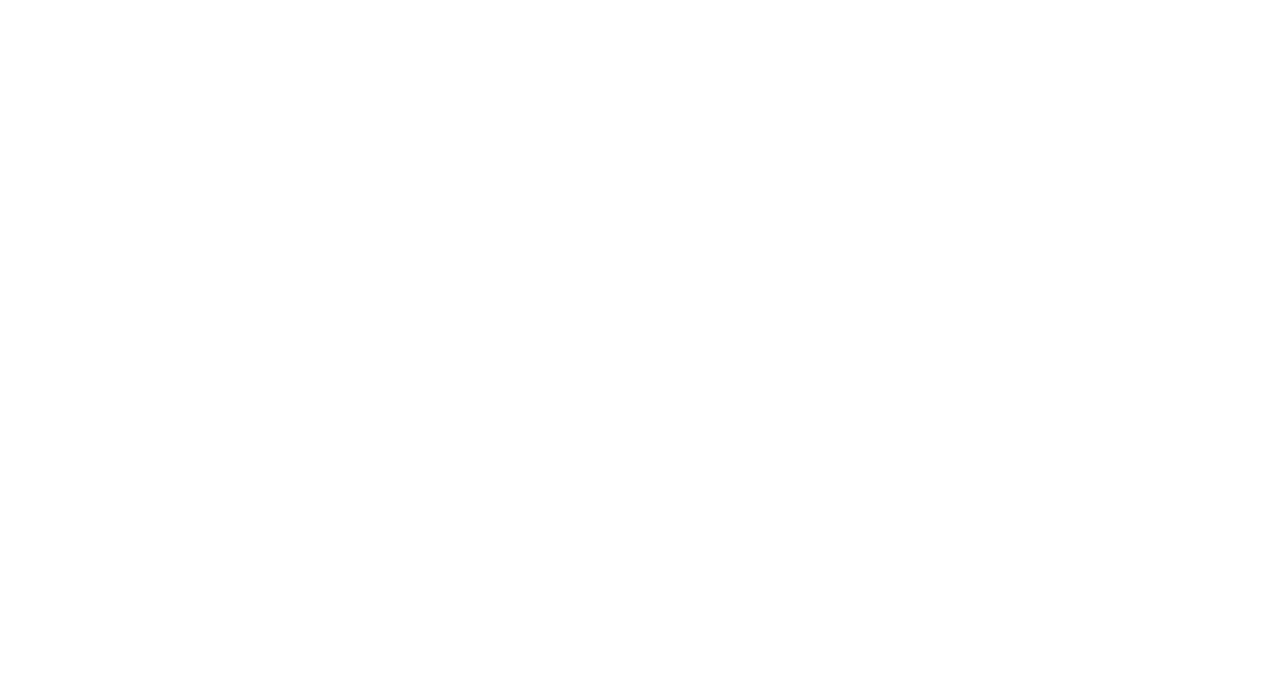
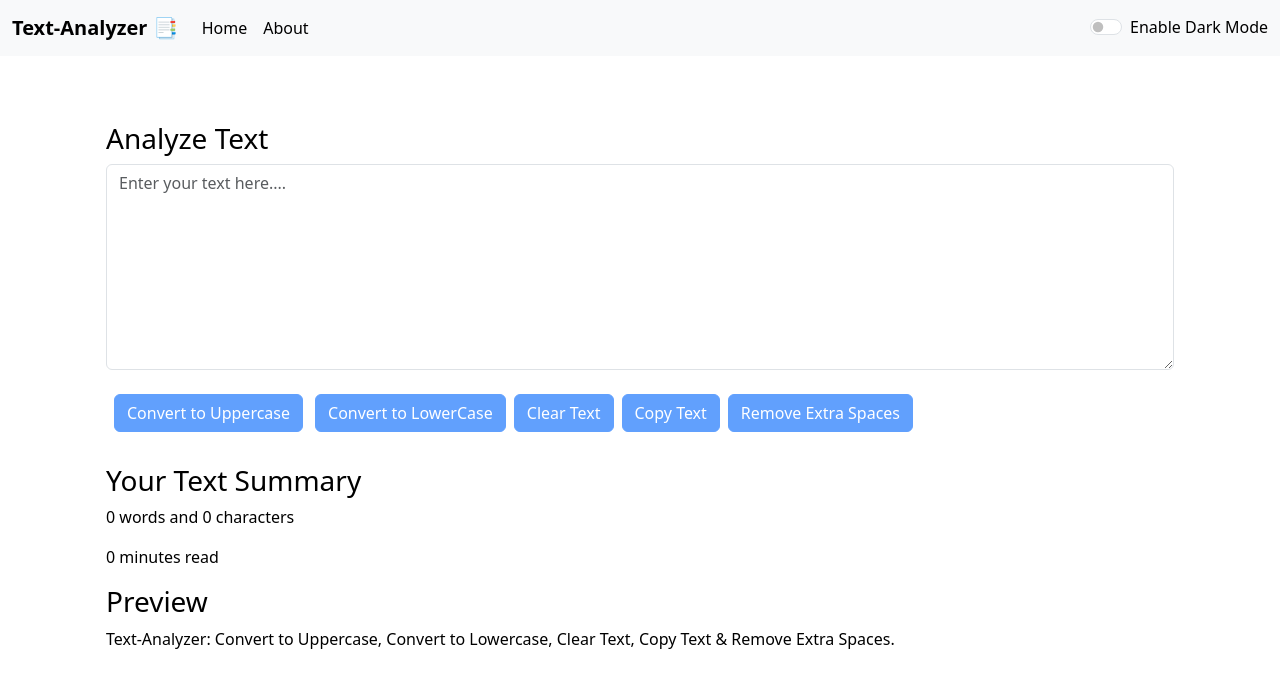
Before and after one commit to satyajeet-rajupali/Text-Ananlyzer, a React (Create React App) app: page / in a window 1280 px wide. Shown: the top 688 px of the page. Built offline with nearby package versions, Linux system fonts and the light colour scheme.

Commit message:
Removing homepath

```diff
--- a/src/App.js
+++ b/src/App.js
@@ -48,13 +48,13 @@
 
   return (
     <>
-      <Router basename='/Text-Ananlyzer'>
+      <Router>
         <NavBar title="Text-Analyzer" about="About" mode={mode} toggleMode={toggleMode} showAlert={showAlert} />
         <Alert alert={alert} />
         <div className='container my-3'>
           <Routes>
             <Route exact path="/about" element={<About mode={mode} />} />
-            <Route exact path="/Text-Ananlyzer" element={<TextForm heading="Analyze Text" mode={mode} showAlert={showAlert} />} />
+            <Route exact path="/" element={<TextForm heading="Analyze Text" mode={mode} showAlert={showAlert} />} />
           </Routes>
         </div>
       </Router>
```
